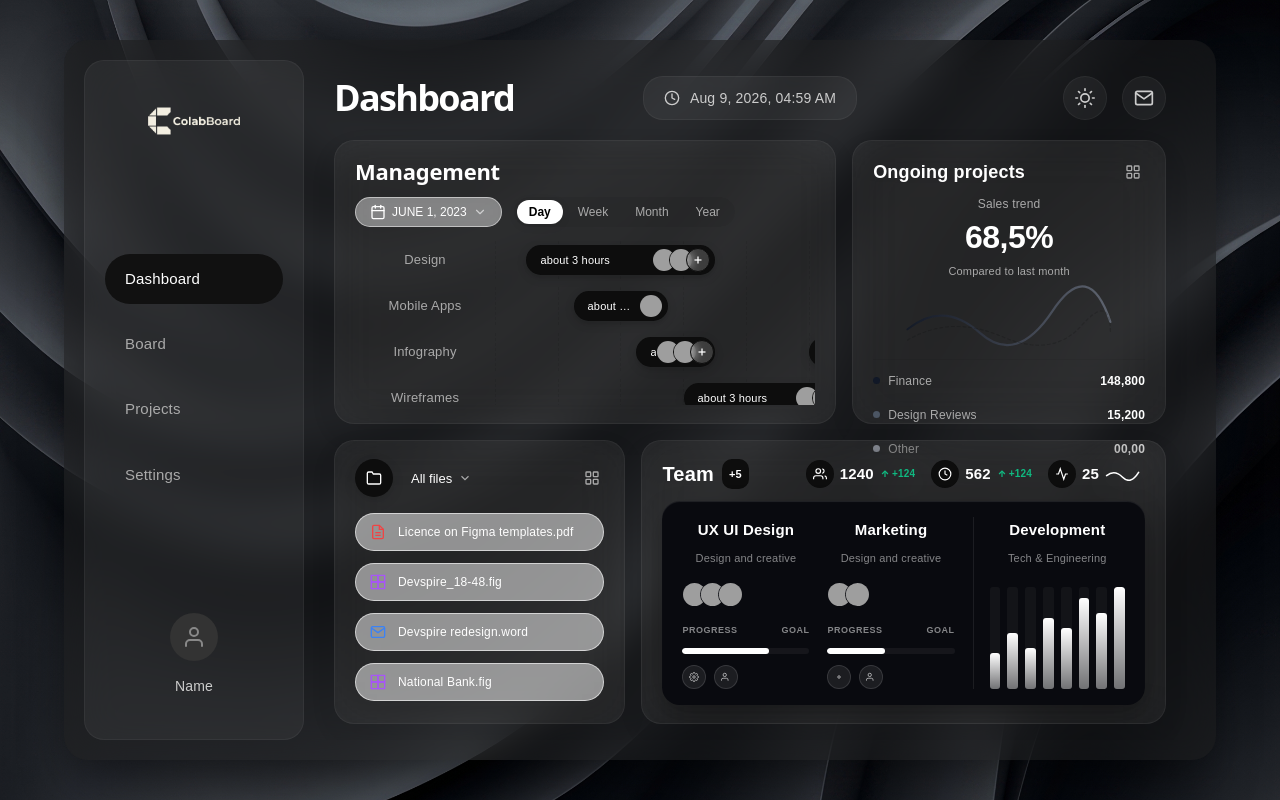
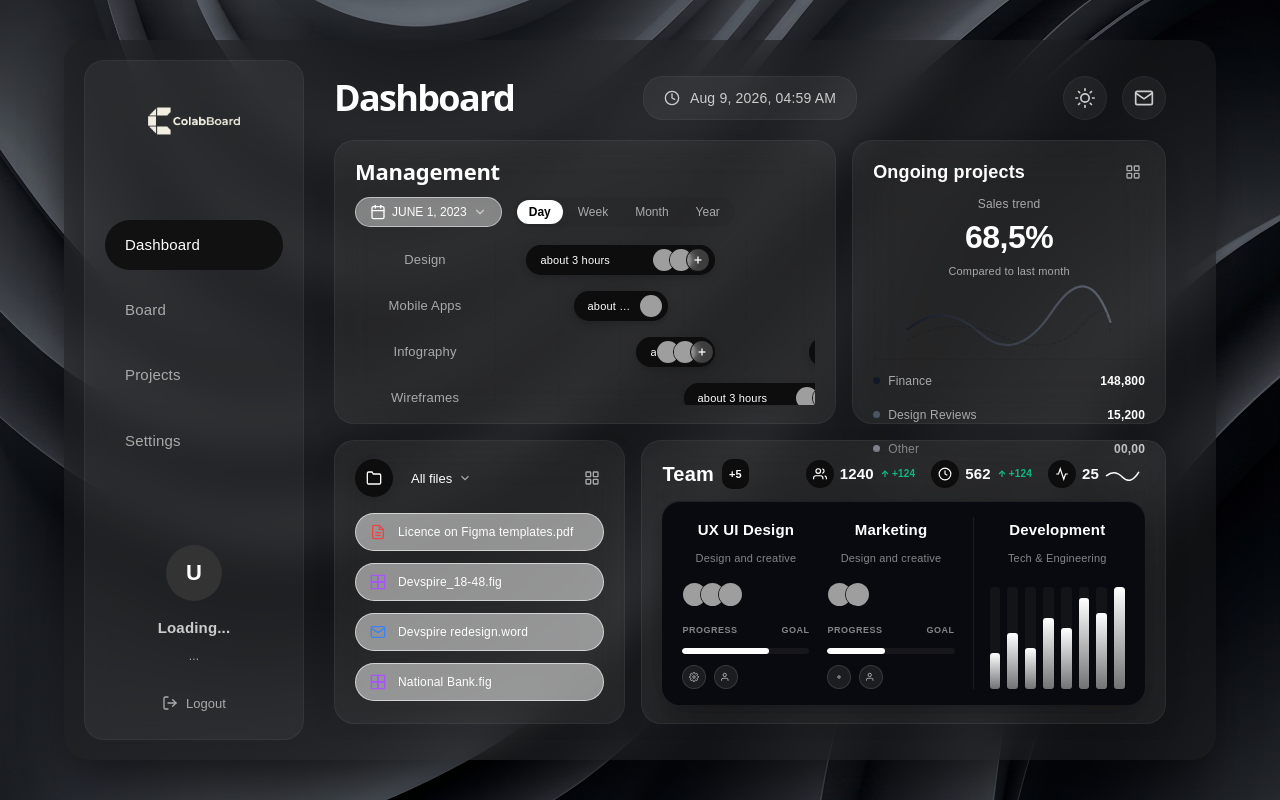
Before and after one commit to ItsKalfox/collabboard-client, a React app in the folder frontend/: page / in a window 1280 px wide. Built offline with nearby package versions, Linux system fonts and the light colour scheme; grey boxes are pictures that could not be loaded; the HTML template or start-up script is replaced by a standard one.

Commit message:
feat(frontend): implement dynamic user profile in sidebar and secure logout button

```diff
--- a/frontend/src/App.css
+++ b/frontend/src/App.css
@@ -66,7 +66,7 @@
   display: flex;
   flex-direction: column;
   justify-content: space-between;
-  padding: 40px 20px;
+  padding: 40px 20px 20px 20px;
   border: var(--menu-border);
   transition: all 0.3s ease;
   z-index: 10;
--- a/frontend/src/App.jsx
+++ b/frontend/src/App.jsx
@@ -35,6 +35,27 @@ function App() {
   const isAuthRoute = authRoutes.includes(activeTab);
   const isDark = isAuthRoute || theme === 'dark';
 
+  const [currentUser, setCurrentUser] = useState(null);
+
+  useEffect(() => {
+    const token = localStorage.getItem('token');
+    if (token) {
+      const apiUrl = import.meta.env.VITE_API_URL || 'http://localhost:5000/api';
+      fetch(`${apiUrl}/auth/me`, {
+        headers: { 'Authorization': `Bearer ${token}` }
+      })
+      .then(res => res.json())
+      .then(data => {
+        if (data.status === 'success' && data.data && data.data.user) {
+          setCurrentUser(data.data.user);
+        } else {
+          localStorage.removeItem('token');
+        }
+      })
+      .catch(err => console.error('Failed to fetch user:', err));
+    }
+  }, []);
+
   useEffect(() => {
     document.documentElement.setAttribute('data-theme', theme);
   }, [theme]);
@@ -60,7 +81,8 @@ function App() {
     setIsMenuOpen(false); // Close menu on mobile after selection
   };
 
-  const handleLoginSuccess = () => {
+  const handleLoginSuccess = (user) => {
+    setCurrentUser(user);
     handleTabClick('Dashboard');
   };
 
@@ -139,14 +161,73 @@ function App() {
           </div>
 
           {/* Profile */}
-          <div className="profile-container">
-            <div className="profile-pic">
-              <svg viewBox="0 0 24 24" width="24" height="24" stroke="currentColor" strokeWidth="2" fill="none" strokeLinecap="round" strokeLinejoin="round" style={{ color: 'var(--avatar-icon)' }}>
-                <path d="M20 21v-2a4 4 0 0 0-4-4H8a4 4 0 0 0-4 4v2"></path>
-                <circle cx="12" cy="7" r="4"></circle>
+          <div className="profile-container" style={{ display: 'flex', flexDirection: 'column', gap: '10px', alignItems: 'center' }}>
+            <div className="profile-pic" style={{
+              display: 'flex',
+              alignItems: 'center',
+              justifyContent: 'center',
+              fontSize: '22px',
+              fontWeight: '600',
+              color: 'var(--text-primary)',
+              width: '56px',
+              height: '56px',
+              marginBottom: '4px'
+            }}>
+              {currentUser?.name ? currentUser.name.charAt(0).toUpperCase() : 'U'}
+            </div>
+
+            <div style={{ display: 'flex', flexDirection: 'column', overflow: 'hidden', width: '100%', alignItems: 'center', marginBottom: '8px' }}>
+              <div className="profile-name" style={{
+                whiteSpace: 'nowrap',
+                overflow: 'hidden',
+                textOverflow: 'ellipsis',
+                textAlign: 'center',
+                fontSize: '15px',
+                fontWeight: '600'
+              }}>{currentUser?.name || 'Loading...'}</div>
+              <div style={{
+                fontSize: '12px',
+                color: 'var(--text-secondary)',
+                whiteSpace: 'nowrap',
+                overflow: 'hidden',
+                textOverflow: 'ellipsis',
+                textAlign: 'center',
+                marginTop: '2px'
+              }}>{currentUser?.email || '...'}</div>
+            </div>
+
+            <button
+              onClick={() => {
+                localStorage.removeItem('token');
+                setCurrentUser(null);
+                handleTabClick('login');
+              }}
+              style={{
+                display: 'flex',
+                alignItems: 'center',
+                justifyContent: 'center',
+                gap: '8px',
+                background: 'transparent',
+                border: '1px solid var(--menu-border)',
+                color: 'var(--text-secondary)',
+                padding: '8px',
+                borderRadius: '12px',
+                cursor: 'pointer',
+                fontSize: '13px',
+                fontWeight: '500',
+                transition: 'all 0.2s ease',
+                width: '100%'
+              }}
+              onMouseOver={(e) => { e.currentTarget.style.color = '#ef4444'; e.currentTarget.style.borderColor = 'rgba(239, 68, 68, 0.3)'; }}
+              onMouseOut={(e) => { e.currentTarget.style.color = 'var(--text-secondary)'; e.currentTarget.style.borderColor = 'var(--menu-border)'; }}
+            >
+              <svg viewBox="0 0 24 24" width="16" height="16" stroke="currentColor" strokeWidth="2" fill="none" strokeLinecap="round" strokeLinejoin="round">
+                <path d="M9 21H5a2 2 0 0 1-2-2V5a2 2 0 0 1 2-2h4"></path>
+                <polyline points="16 17 21 12 16 7"></polyline>
+                <line x1="21" y1="12" x2="9" y2="12"></line>
               </svg>
-            </div>
-            <div className="profile-name">Name</div>
+              Logout
+            </button>
           </div>
         </div>
 
--- a/frontend/src/components/auth/LoginPage.jsx
+++ b/frontend/src/components/auth/LoginPage.jsx
@@ -41,9 +41,9 @@ export default function LoginPage({ onNavigate = () => {}, onLoginSuccess = () =
       }
 
       // Save token
-      localStorage.setItem('token', data.token);
+      localStorage.setItem('token', data.data.token);
 
-      onLoginSuccess(data.user);
+      onLoginSuccess(data.data.user);
     } catch (err) {
       setError('Something went wrong during login.');
       setLoading(false);
```
